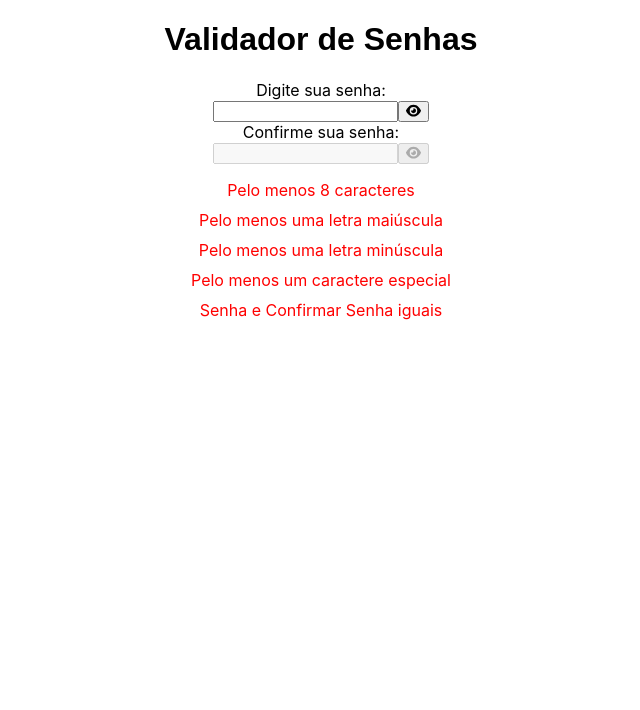
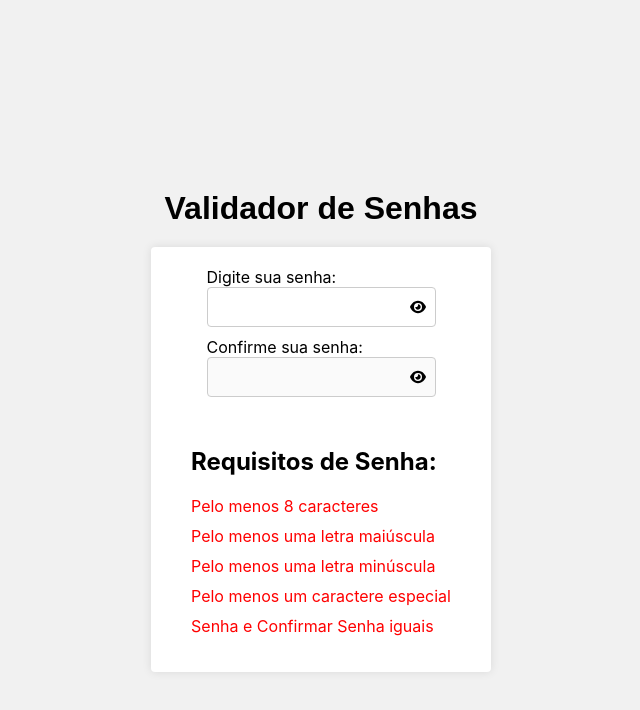
Before and after one commit to klebermkardel/validador-senhas, a React (Create React App) app: page / in a window 1280 px wide. Shown: the top 710 px of the page, without its empty margins (319-959 px from the left). Built offline with nearby package versions, Linux system fonts and the light colour scheme.

Commit message:
Refatoração: Refatora todo o código e cria estilização

```diff
--- a/src/App.css
+++ b/src/App.css
@@ -1,3 +1,104 @@
 .App {
-  text-align: center;
+  display: flex;
+  flex-direction: column;
+  align-items: center;
+  justify-content: center;
+  min-height: 100vh;
+  background-color: #f1f1f1;
+  padding: 20px;
 }
+
+@media screen and (max-width: 480px) {
+  .App {
+    padding: 10px;
+  }
+}
+
+.Title {
+  font-size: 24px;
+  margin-bottom: 20px;
+}
+
+@media screen and (max-width: 480px) {
+  .Title {
+    font-size: 20px;
+  }
+}
+
+.Form {
+  display: flex;
+  flex-direction: column;
+  align-items: center;
+  max-width: 300px;
+  width: 100%;
+  background-color: #ffffff;
+  border-radius: 4px;
+  padding: 20px;
+  box-shadow: 0px 0px 10px rgba(0, 0, 0, 0.1);
+}
+
+.InputContainer {
+  margin-bottom: 10px;
+}
+
+.password-input {
+  display: flex;
+  align-items: center;
+}
+
+.password-input input {
+  width: 100%;
+  padding: 10px;
+  font-size: 16px;
+  border: 1px solid #ccc;
+  border-radius: 4px;
+}
+
+@media screen and (max-width: 480px) {
+  .password-input input {
+    font-size: 14px;
+  }
+}
+
+.eye-icon {
+  position: absolute;
+  right: 10px;
+  top: 50%;
+  transform: translateY(-50%);
+  color: #000;
+  cursor: pointer;
+  z-index: 1;
+}
+
+.eye-icon svg {
+  width: 16px;
+  height: 16px;
+}
+
+@media screen and (max-width: 480px) {
+  .eye-icon svg {
+    width: 14px;
+    height: 14px;
+  }
+}
+
+.PasswordRequirements {
+  margin-top: 20px;
+}
+
+ul {
+  list-style: none;
+  padding: 0;
+}
+
+li {
+  margin-bottom: 10px;
+}
+
+.valid {
+  color: green;
+}
+
+.invalid {
+  color: red;
+}
--- a/src/App.js
+++ b/src/App.js
@@ -1,7 +1,6 @@
 import './App.css';
-
-import Title from './components/Title/Title'
-import Form from './components/Form/Form'
+import Title from './components/Title/Title';
+import Form from './components/Form/Form';
 
 const App = () => {
   return (
--- a/src/components/Form/ConfirmPasswordInput.js
+++ b/src/components/Form/ConfirmPasswordInput.js
@@ -1,6 +1,8 @@
 import React, { useState } from 'react';
 import { FontAwesomeIcon } from '@fortawesome/react-fontawesome';
 import { faEye, faEyeSlash } from '@fortawesome/free-solid-svg-icons';
+
+import './Input.css'
 
 const ConfirmPasswordInput = ({ value, onChange, disabled }) => {
   const [showPassword, setShowPassword] = useState(false);
@@ -10,7 +12,7 @@ const ConfirmPasswordInput = ({ value, onChange, disabled }) => {
   };
 
   return (
-    <div>
+    <div className="InputContainer">
       <label htmlFor="confirmPassword">Confirme sua senha:</label>
       <div className="password-input">
         <input
@@ -20,17 +22,13 @@ const ConfirmPasswordInput = ({ value, onChange, disabled }) => {
           onChange={onChange}
           disabled={disabled}
         />
-        <button
-          type="button"
-          onClick={handleTogglePassword}
-          disabled={disabled}
-        >
+        <div className="eye-icon" onClick={handleTogglePassword}>
           {showPassword ? (
             <FontAwesomeIcon icon={faEyeSlash} />
           ) : (
             <FontAwesomeIcon icon={faEye} />
           )}
-        </button>
+        </div>
       </div>
     </div>
   );
--- a/src/components/Form/Form.js
+++ b/src/components/Form/Form.js
@@ -15,9 +15,8 @@ const Form = () => {
     setConfirmPassword(event.target.value);
   };
 
-
   return (
-    <form>
+    <form className='Form'>
       <PasswordInput
         value={password}
         onChange={handlePasswordChange}
@@ -27,9 +26,12 @@ const Form = () => {
         onChange={handleConfirmPasswordChange}
         disabled={!password}
       />
-        <PasswordRequirements password={password} confirmPassword={confirmPassword} />
+      <PasswordRequirements
+        password={password}
+        confirmPassword={confirmPassword}
+      />
     </form>
-  )
+  );
 };
 
 export default Form;
--- /dev/null
+++ b/src/components/Form/Input.css
@@ -0,0 +1,28 @@
+.password-input {
+    display: flex;
+    align-items: center;
+    position: relative;
+  }
+
+  .password-input input {
+    width: 100%;
+    padding: 10px;
+    font-size: 16px;
+    border: 1px solid #ccc;
+    border-radius: 4px;
+  }
+
+  .eye-icon {
+    position: absolute;
+    right: 10px;
+    top: 50%;
+    transform: translateY(-50%);
+    color: #000;
+    cursor: pointer;
+    z-index: 1;
+  }
+
+  .eye-icon svg {
+    width: 16px;
+    height: 16px;
+  }
--- a/src/components/Form/PasswordInput.js
+++ b/src/components/Form/PasswordInput.js
@@ -1,6 +1,8 @@
 import React, { useState } from 'react';
 import { FontAwesomeIcon } from '@fortawesome/react-fontawesome';
 import { faEye, faEyeSlash } from '@fortawesome/free-solid-svg-icons';
+
+import './Input.css'
 
 const PasswordInput = ({ value, onChange }) => {
   const [showPassword, setShowPassword] = useState(false);
@@ -10,7 +12,7 @@ const PasswordInput = ({ value, onChange }) => {
   };
 
   return (
-    <div>
+    <div className="InputContainer">
       <label htmlFor="password">Digite sua senha:</label>
       <div className="password-input">
         <input
@@ -19,13 +21,13 @@ const PasswordInput = ({ value, onChange }) => {
           value={value}
           onChange={onChange}
         />
-        <button type="button" onClick={handleTogglePassword}>
+        <div className="eye-icon" onClick={handleTogglePassword}>
           {showPassword ? (
             <FontAwesomeIcon icon={faEyeSlash} />
           ) : (
             <FontAwesomeIcon icon={faEye} />
           )}
-        </button>
+        </div>
       </div>
     </div>
   );
--- a/src/components/Requirements/PasswordRequirements.css
+++ b/src/components/Requirements/PasswordRequirements.css
@@ -1,3 +1,7 @@
+.PasswordRequirements {
+  margin-top: 20px;
+}
+
 ul {
   list-style: none;
   padding: 0;
--- a/src/components/Requirements/PasswordRequirements.js
+++ b/src/components/Requirements/PasswordRequirements.js
@@ -1,6 +1,5 @@
 import React from 'react';
-
-import './PasswordRequirements.css'
+import './PasswordRequirements.css';
 
 const PasswordRequirements = ({ password, confirmPassword }) => {
   const hasMinLength = password.length >= 8;
@@ -10,7 +9,8 @@ const PasswordRequirements = ({ password, confirmPassword }) => {
   const passwordsMatch = password.length > 0 && password === confirmPassword;
 
   return (
-    <div>
+    <div className='PasswordRequirements'>
+      <h2>Requisitos de Senha:</h2>
       <ul>
         <li className={hasMinLength ? 'valid' : 'invalid'}>
           Pelo menos 8 caracteres
```
Also changed, not shown: src/components/Title/Title.js (+7 -7 lines). Lines whose indentation alone changed are shown as unchanged.
